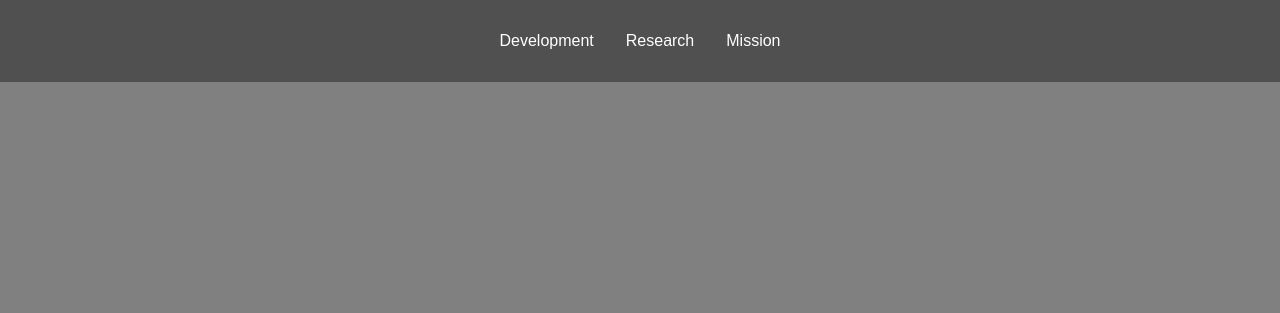
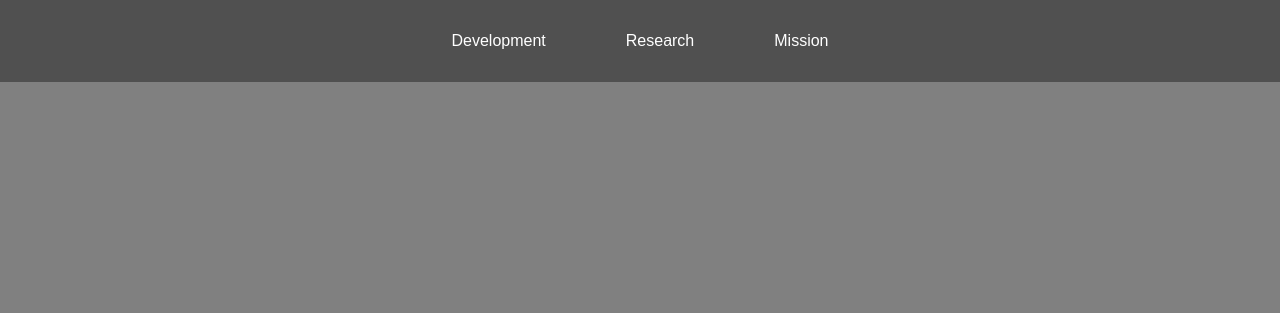
Before and after one commit to 94711790/VE, a plain HTML site: page index.html in a window 1280 px wide. Shown: the top 313 px of the page. Drawn offline with Linux system fonts and the light colour scheme.

Commit message:
Update index.html

```diff
--- a/index.html
+++ b/index.html
@@ -20,7 +20,7 @@
       padding: 2rem;
       display: flex;
       justify-content: center;
-      gap: 2rem;
+      gap: 5rem;
     }
 
     nav a {
```
